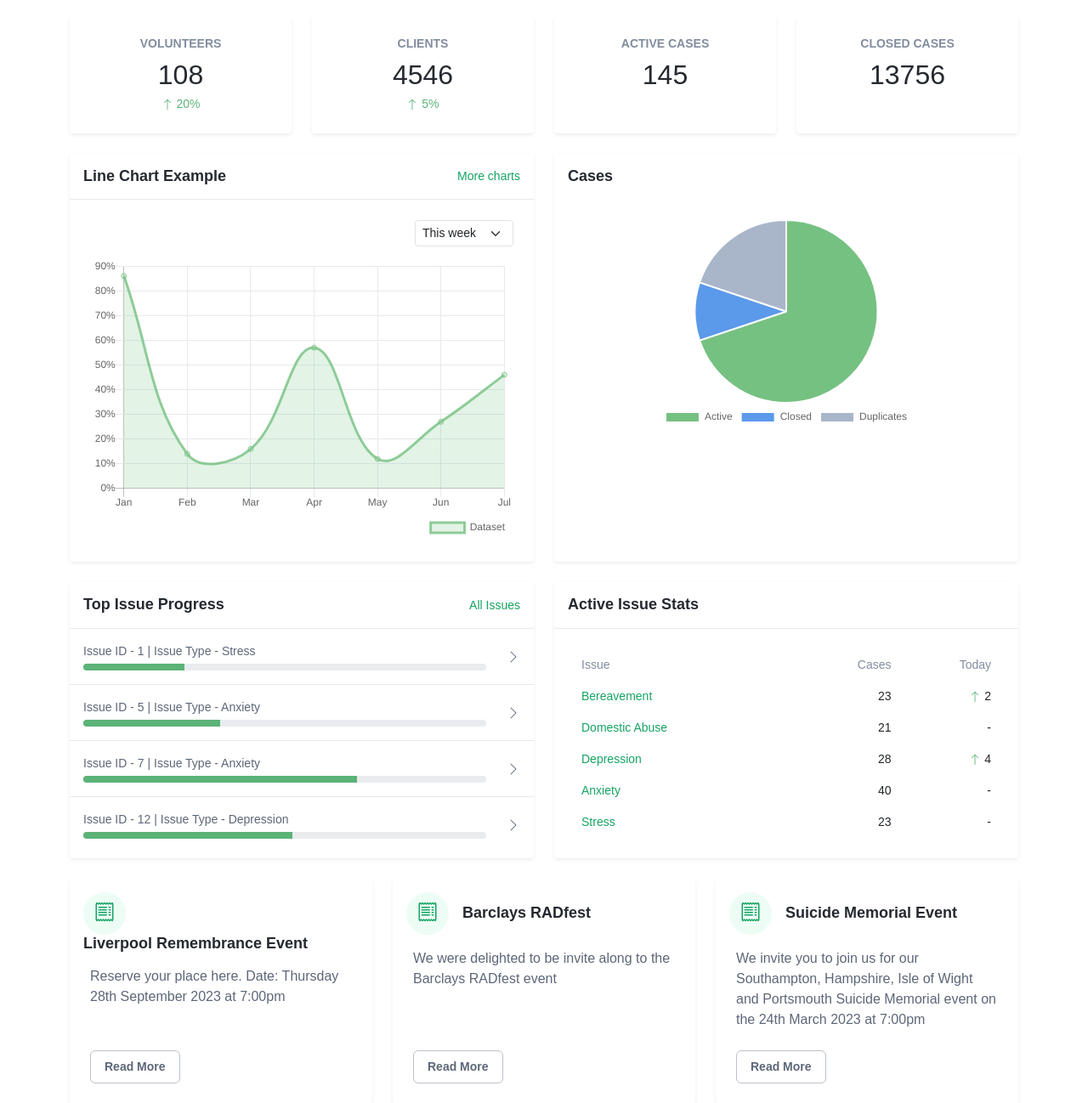
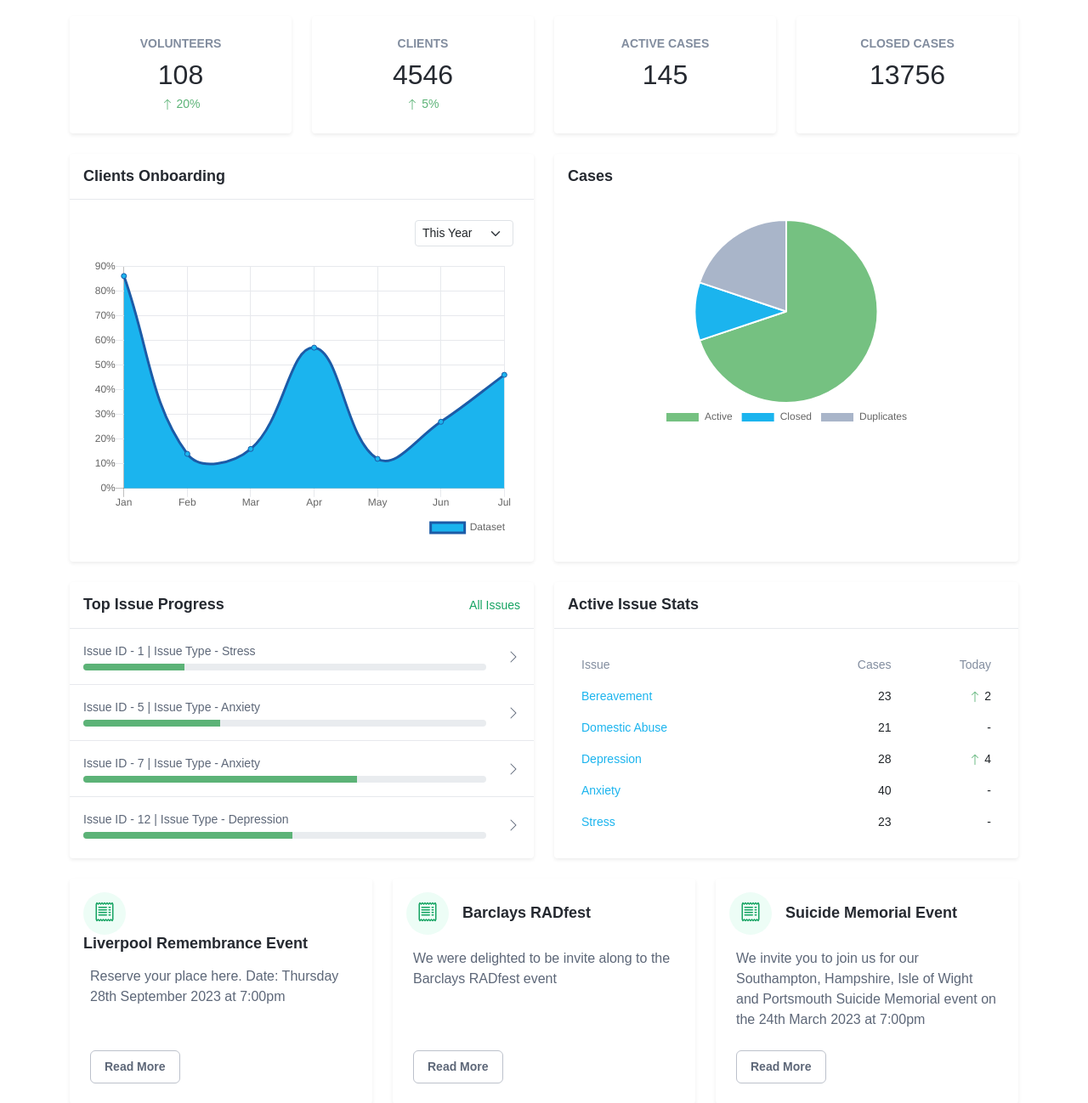
Before and after one commit to yukti99/codefest-team-regal, a Flask app: page /admin in a window 1280 px wide. Shown: the part 220-1518 px from the top of the page at 85% size. Run offline with Flask 2, Linux system fonts and the light colour scheme; data that the repository does not hold is empty; some libraries are stand-ins or nearby versions.

Commit message:
cosmetic changes

```diff
--- a/static/charts-demo.js
+++ b/static/charts-demo.js
@@ -24,8 +24,8 @@ var lineChartConfig = {
 
 		datasets: [{
 			label: 'Dataset',
-			backgroundColor: "rgba(117,193,129,0.2)",
-			borderColor: "rgba(117,193,129, 0.8)",
+			backgroundColor: "#1BB4EE",
+			borderColor: "#1C5BA7",
 			data: [
 				randomDataPoint(),
 				randomDataPoint(),
@@ -216,7 +216,7 @@ var pieChartConfig = {
 			],
 			backgroundColor: [
 				window.chartColors.green,
-				window.chartColors.blue,
+				"#1BB4EE",
 				window.chartColors.gray,
 
 			],
--- a/templates/admin.html
+++ b/templates/admin.html
@@ -128,11 +128,11 @@
                                         <div class="app-card-header p-3">
                                             <div class="row justify-content-between align-items-center">
                                                 <div class="col-auto">
-                                                    <h4 class="app-card-title">Line Chart Example</h4>
+                                                    <h4 class="app-card-title">Clients Onboarding</h4>
                                                 </div><!--//col-->
                                                 <div class="col-auto">
                                                     <div class="card-header-action">
-                                                        <a href="charts.html">More charts</a>
+
                                                     </div><!--//card-header-actions-->
                                                 </div><!--//col-->
                                             </div><!--//row-->
@@ -140,10 +140,10 @@
                                         <div class="app-card-body p-3 p-lg-4">
                                             <div class="mb-3 d-flex">
                                                 <select class="form-select form-select-sm ms-auto d-inline-flex w-auto">
-                                                    <option value="1" selected="">This week</option>
+                                                    <option value="1">This week</option>
                                                     <option value="2">Today</option>
                                                     <option value="3">This Month</option>
-                                                    <option value="3">This Year</option>
+                                                    <option value="3" selected="">This Year</option>
                                                 </select>
                                             </div>
                                             <div class="chart-container"><div class="chartjs-size-monitor"><div class="chartjs-size-monitor-expand"><div class=""></div></div><div class="chartjs-size-monitor-shrink"><div class=""></div></div></div>
@@ -281,7 +281,7 @@
                                                     </thead>
                                                     <tbody>
                                                         <tr>
-                                                            <td><a href="#">Bereavement</a></td>
+                                                            <td><a href="#" style="color: #1BB4EE">Bereavement</a></td>
                                                             <td class="stat-cell">23</td>
                                                             <td class="stat-cell">
                                                                 <svg width="1em" height="1em" viewBox="0 0 16 16" class="bi bi-arrow-up text-success" fill="currentColor" xmlns="http://www.w3.org/2000/svg">
@@ -291,12 +291,12 @@
                                                             </td>
                                                         </tr>
                                                         <tr>
-                                                            <td><a href="#">Domestic Abuse</a></td>
+                                                            <td><a href="#" style="color: #1BB4EE">Domestic Abuse</a></td>
                                                             <td class="stat-cell">21</td>
                                                             <td class="stat-cell">-</td>
                                                         </tr>
                                                         <tr>
-                                                            <td><a href="#">Depression</a></td>
+                                                            <td><a href="#" style="color: #1BB4EE">Depression</a></td>
                                                             <td class="stat-cell">28</td>
                                                             <td class="stat-cell">
                                                                 <svg width="1em" height="1em" viewBox="0 0 16 16" class="bi bi-arrow-up text-success" fill="currentColor" xmlns="http://www.w3.org/2000/svg">
@@ -306,12 +306,12 @@
                                                             </td>
                                                         </tr>
                                                         <tr>
-                                                            <td><a href="#">Anxiety</a></td>
+                                                            <td><a href="#" style="color: #1BB4EE">Anxiety</a></td>
                                                             <td class="stat-cell">40</td>
                                                             <td class="stat-cell">-</td>
                                                         </tr>
                                                         <tr>
-                                                            <td><a href="#">Stress</a></td>
+                                                            <td><a href="#" style="color: #1BB4EE">Stress</a></td>
                                                             <td class="stat-cell">23</td>
                                                             <td class="stat-cell">-</td>
                                                         </tr>
```
